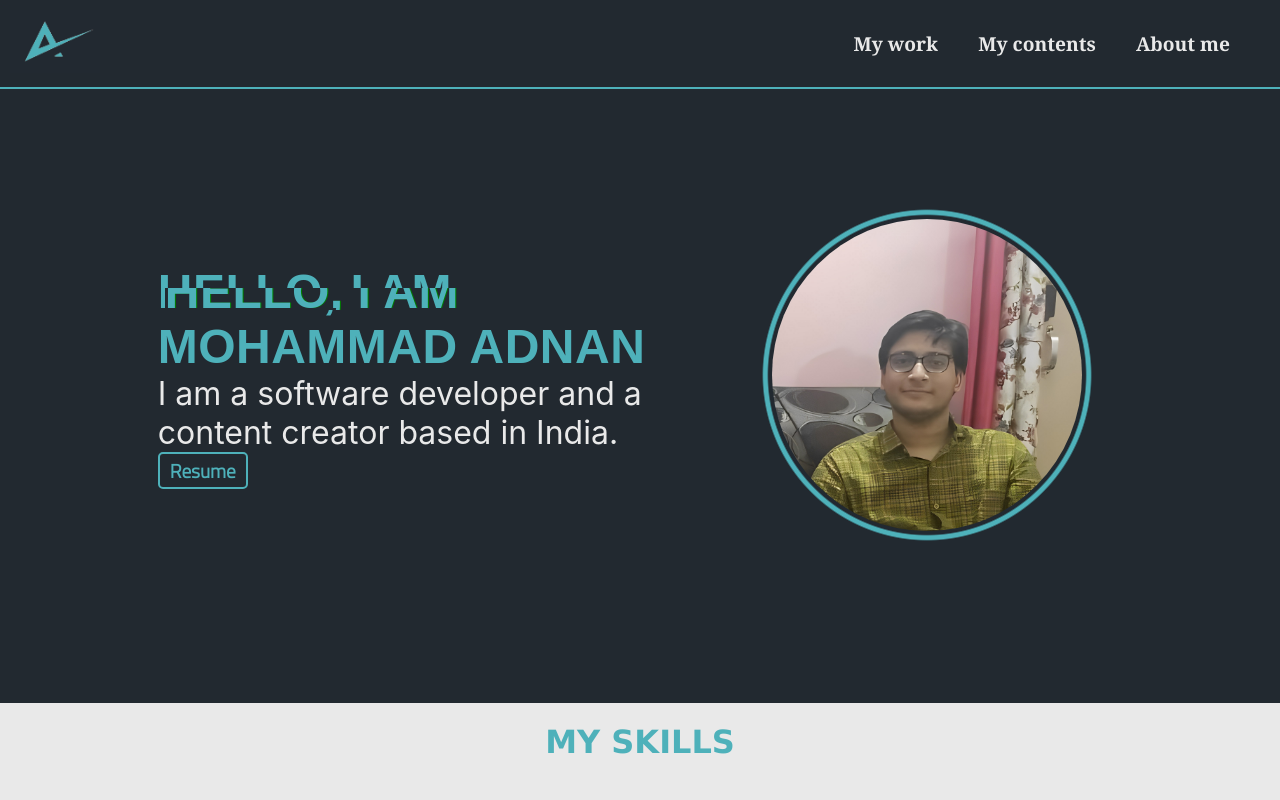
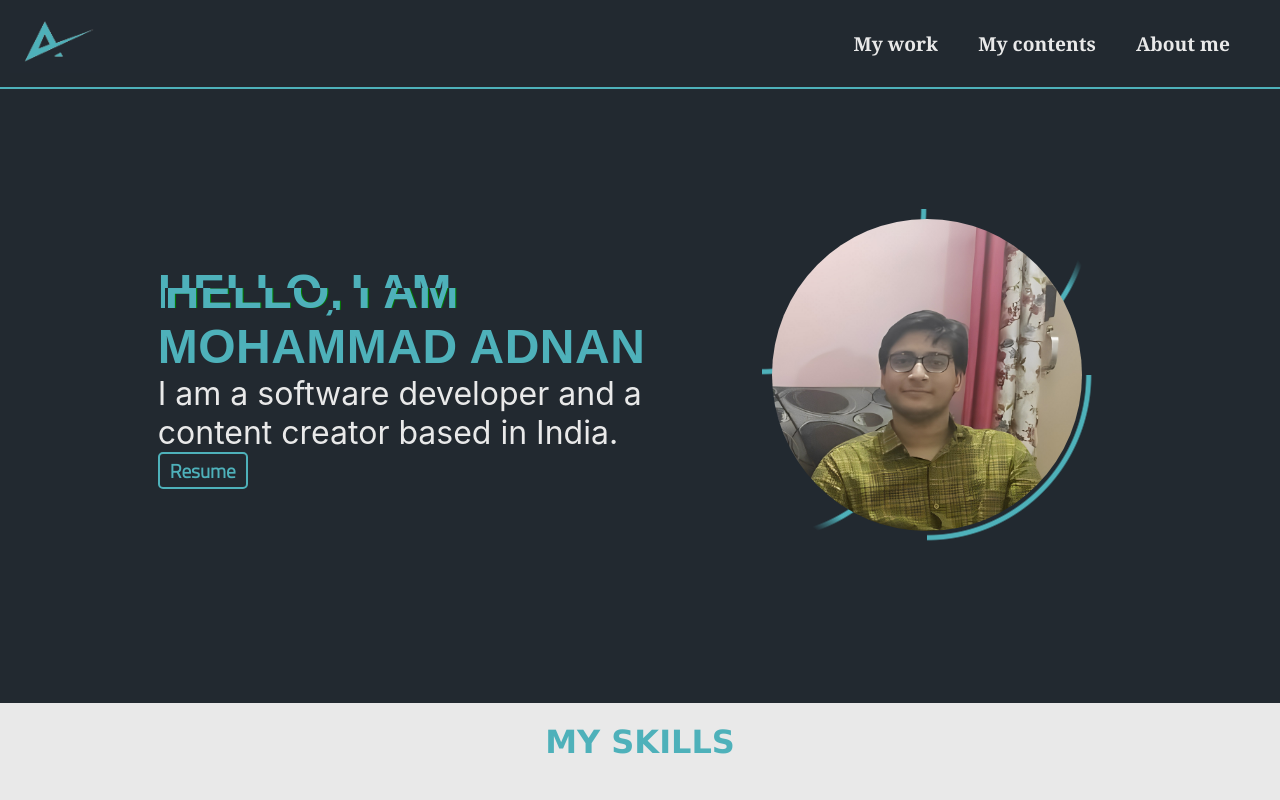
Before and after one commit to MohammadAdnan123/portfolio_original, a React (Create React App) app: page / in a window 1280 px wide. In both pictures the pointer is over the picture 927 px from the left and 374 px from the top of the page. Shown: the top 800 px of the page. Built offline with nearby package versions, Linux system fonts and the light colour scheme; a web font is replaced by a local one.

Commit message:
css syntax issue 2

```diff
--- a/src/index.css
+++ b/src/index.css
@@ -115,13 +115,13 @@ code {
 
   --_g: #0000 calc(99% - var(--border)), var(--color) calc(100% - var(--border)) 99%, #0000;
   --_s: var(--offset);
-  --_r: 100% 100% at;
+  --_r: 100% 100% at 0 0;
 
   background:
-    radial-gradient(var(--_r) 0    0   ,var(--_g)) calc(100% + var(--_s)) calc(100% + var(--_s)),
-    radial-gradient(var(--_r) 100% 0   ,var(--_g)) calc(0%   - var(--_s)) calc(100% + var(--_s)),
-    radial-gradient(var(--_r) 0    100%,var(--_g)) calc(100% + var(--_s)) calc(0%   - var(--_s)),
-    radial-gradient(var(--_r) 100% 100%,var(--_g)) calc(0%   - var(--_s)) calc(0%   - var(--_s));
+    radial-gradient(var(--_r), var(--_g)) calc(100% + var(--_s)) calc(100% + var(--_s)),
+    radial-gradient(var(--_r), var(--_g)) calc(0%   - var(--_s)) calc(100% + var(--_s)),
+    radial-gradient(var(--_r), var(--_g)) calc(100% + var(--_s)) calc(0%   - var(--_s)),
+    radial-gradient(var(--_r), var(--_g)) calc(0%   - var(--_s)) calc(0%   - var(--_s));
 
   background-size: 50% 50%;
   background-repeat: no-repeat;
```
